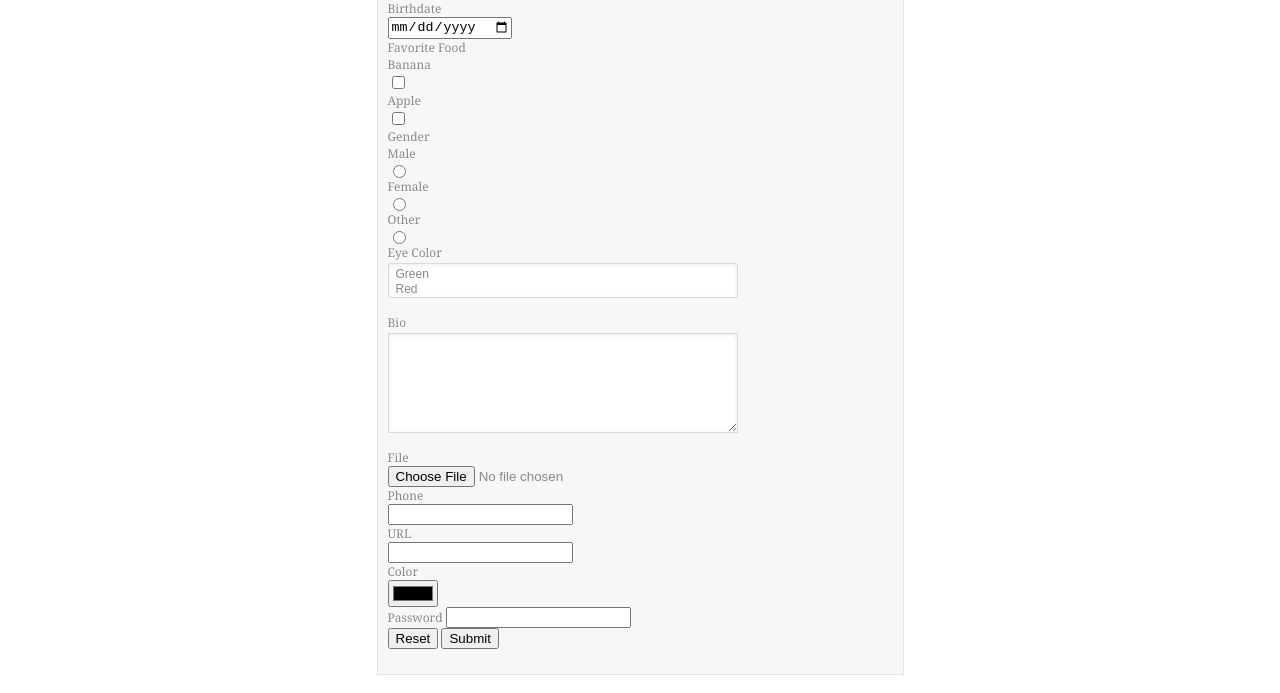
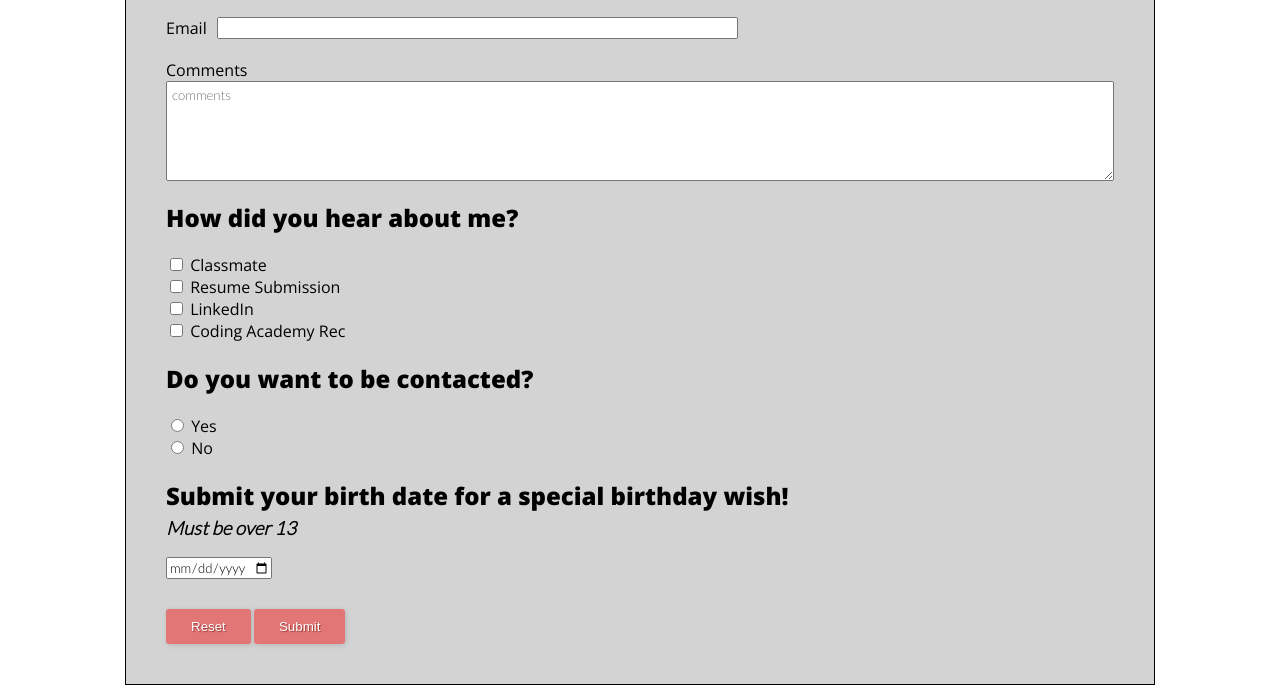
Before and after one commit to JASmedley/ACA_web101_Jasmine_Smedley, a plain HTML site: page contactme.html in a window 1280 px wide. Shown: the part 342-1035 px from the top of the page. Drawn offline with nearby package versions, Linux system fonts and the light colour scheme.

Commit message:
adding all the fields and stuff

```diff
--- a/contactform.css
+++ b/contactform.css
@@ -1,73 +1,65 @@
+h1 {
+  display: flex;
+  justify-content: center;
+  font-size: 40px;
+  font-family: lato;
+}
+
 form {
-  margin-left:auto;
-  margin-right:auto;
-  max-width: 500px;
-  background: #F7F7F7;
-  padding: 25px 15px 25px 10px;
-  font: 12px Georgia, "Times New Roman", Times, serif;
-  color: #888;
-  text-shadow: 1px 1px 1px #FFF;
-  border:1px solid #E4E4E4;
+  margin: auto;
+  width: 75%;
+  background: lightgray;
+  padding: 40px;
+  border:1px solid black;
+  font-family: lato;
 }
-h1 {
-  font-size: 25px;
-  padding: 0px 0px 10px 40px;
-  display: block;
-  border-bottom:1px solid #E4E4E4;
-  margin: -10px -15px 30px -10px;;
-  color: #888;
+
+div {
+  font-family: open sans;
 }
-h1>span {
-  display: block;
-  font-size: 11px;
+
+.email {
+  display: flex;
 }
-label {
-  display: block;
-  margin: 0px;
+
+input[type="email"] {
+  font-family: lato;
+  margin-left: 10px;
+  margin-bottom: 20px;
+  width: 55%;
 }
-label>span {
-  float: left;
-  width: 20%;
-  text-align: right;
-  padding-right: 10px;
-  margin-top: 10px;
-  color: #888;
+
+.Comments {
+  display: flex;
+  flex-direction: column;
 }
-input[type="text"], input[type="email"], textarea, select {
-  border: 1px solid #DADADA;
-  color: #888;
-  height: 30px;
-  margin-bottom: 16px;
-  margin-right: 6px;
-  margin-top: 2px;
-  outline: 0 none;
-  padding: 3px 3px 3px 5px;
-  width: 70%;
-  font-size: 12px;
-  line-height:15px;
-  box-shadow: inset 0px 1px 4px #ECECEC;
-  -moz-box-shadow: inset 0px 1px 4px #ECECEC;
-  -webkit-box-shadow: inset 0px 1px 4px #ECECEC;
-}
+
 textarea{
   padding: 5px 3px 3px 5px;
-}
-select {
-  background: #FFF url('down-arrow.png') no-repeat right;
-  background: #FFF url('down-arrow.png') no-repeat right);
-  appearance:none;
-  -webkit-appearance:none;
-  -moz-appearance: none;
-  text-indent: 0.01px;
-  text-overflow: '';
-  width: 70%;
-  height: 35px;
-  line-height: 25px;
-}
-textarea{
+  font-family: lato;
   height:100px;
 }
-.button {
+
+h3 {
+  font-style: italic;
+  font-family: lato;
+  margin-top: 0px;
+}
+
+.birthday {
+  display: flex;
+  flex-direction: column;
+}
+
+.birthday h2 {
+  margin-bottom: 5px;
+}
+input[type="date"] {
+  font-family: lato;
+  margin-bottom: 30px;
+}
+
+button {
   background: #E27575;
   border: none;
   padding: 10px 25px 10px 25px;
@@ -77,6 +69,6 @@ textarea{
   text-shadow: 1px 1px 1px #9E3F3F;
   cursor: pointer;
 }
-.button:hover {
+button:hover {
   background: #CF7A7A
 }
--- a/contactme.html
+++ b/contactme.html
@@ -21,83 +21,55 @@
 
   <section>
     <h1>Contact Form</h1>
+    <!-- Required -->
     <form action="result.html" method="GET" enctype="multipart/form-data">
-        <div>
-          <label for="name">Name</label>
-          <input type="text" name="name" id="name" >
+      <h1>I'm excited to hear from you!</h1>
+      <div class="email">
+        <label for="email">Email</label>
+        <input type="email" name="email" id="email" required>
+     </div>
+     <div class="Comments">
+        <label for="Comments">Comments</label>
+        <textarea id="Comments" name="Comments" maxlength="500" minlength="20" placeholder="comments"></textarea>
+     </div>
+    </div>
+    <div class="reference">
+     <h2>How did you hear about me?</h2>
+     <div>
+          <input type="checkbox" name="classmate" id="classmate">
+          <label for="classmate">Classmate</label>
       </div>
       <div>
-        <label for="email">Email</label>
-        <input type="email" name="email" id="email" >
+          <input type="checkbox" name="ResumeSubmission" id="ResumeSubmission">
+          <label for="ResumeSubmission">Resume Submission</label>
       </div>
       <div>
-        <label for="age">Age</label>
-        <input type="number" name="age" id="age" min="1" max="200" step="5">
+          <input type="checkbox" name="LinkedIn" id="LinkedIn">
+          <label for="LinkedIn">LinkedIn</label>
       </div>
       <div>
-        <label for="date">Birthdate</label>
-        <input type="date" name="date" id="date" min="2019-06-10">
+          <input type="checkbox" name="CodingAcademyRec" id="CodingAcademyRec">
+          <label for="CodingAcademyRec">Coding Academy Rec</label>
+      </div>
+      </div>
+      <div class="ContactPreference">
+        <h2>Do you want to be contacted?</h2>
+      <div>
+        <input type="radio" name="ContactPreference" id="yes" value="yes">
+        <label for="yes">Yes</label>
       </div>
       <div>
-        Favorite Food
-        <div>
-          <label for="banana">Banana</label>
-          <input type="checkbox" name="banana" id="banana">
-        </div>
-        <div>
-          <label for="apple">Apple</label>
-          <input type="checkbox" name="apple" id="apple">
-        </div>
+        <input type="radio" name="ContactPreference" id="no" value="no">
+        <label for="no">No</label>
       </div>
+    </div>
+    <div class="birthday">
+      <h2>Submit your birth date for a special birthday wish!</h2>
+      <h3>Must be over 13</h3>
       <div>
-        Gender
-        <div>
-          <label for="male">Male</label>
-          <input type="radio" name="gender" id="male" value="male">
-        </div>
-        <div>
-          <label for="female">Female</label>
-          <input type="radio" name="gender" id="female" value="female">
-        </div>
-        <div>
-          <label for="other">Other</label>
-          <input type="radio" name="gender" id="other" value="other">
-        </div>
+        <input type="date" name="date" id="date" max="2000-07-20">
       </div>
-      <div>
-        <label for="eyeColor">Eye Color</label>
-        <select name="eyeColor" id="eyeColor" multiple>
-          <option value="Green">Green</option>
-          <option label="Red" value="Red"></option>
-        </select>
-      </div>
-      <div>
-        <label for="bio">Bio</label>
-        <textarea id="bio" name="bio"></textarea>
-      </div>
-      <input type="hidden" name="hidden" value="hi">
-      <div>
-        <label for="file">File</label>
-        <input id="file" type="file" name="file">
-      </div>
-      <div>
-        <label for="phone">Phone</label>
-        <input type="tel" name="phone" id="phone">
-      </div>
-      <div>
-        <label for="url">URL</label>
-        <input type="url" name="url" id="url">
-      </div>
-      <div>
-        <label for="color">Color</label>
-        <input type="color" name="color" id="color">
-      </div>
-      <div>
-        <label>
-          Password
-          <input type="password" name="password" >
-        </label>
-      </div>
+    </div>
       <button type="reset">Reset</button>
       <button type="submit">Submit</button>
     </form>
```
